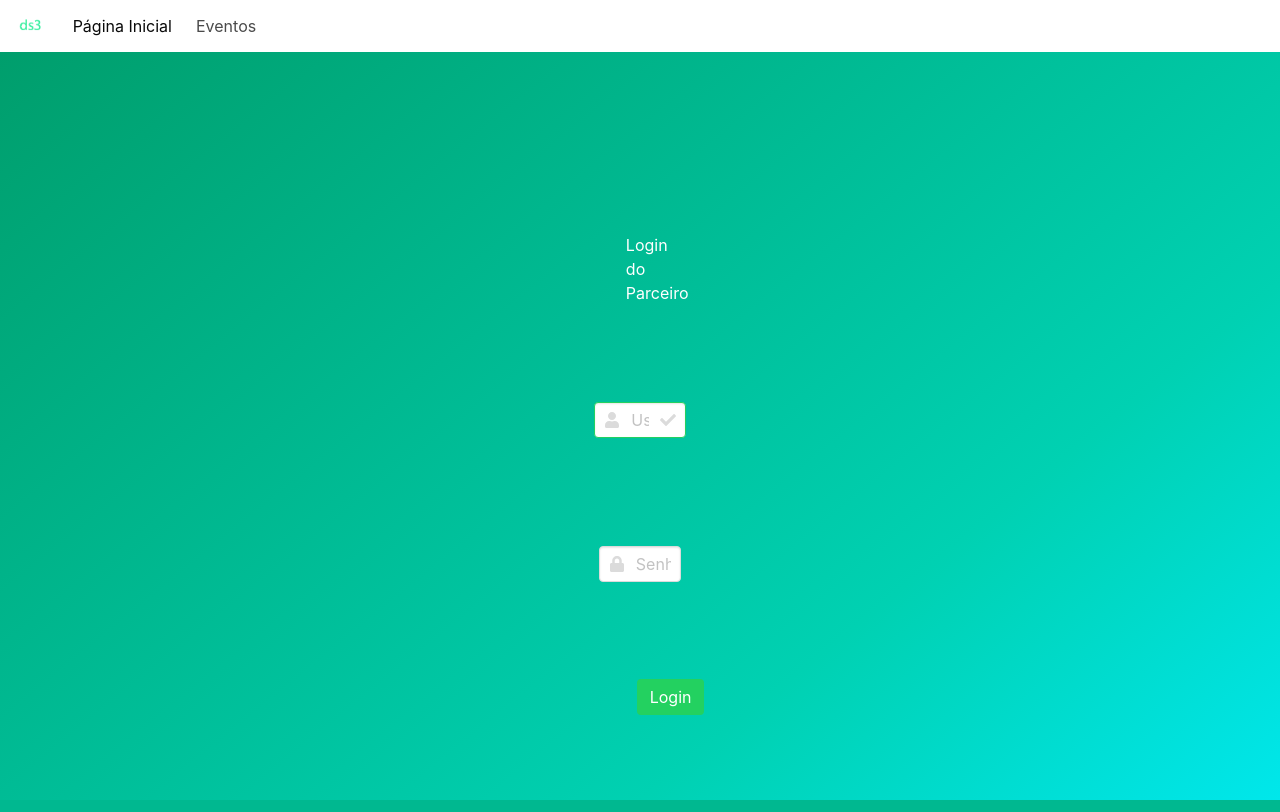
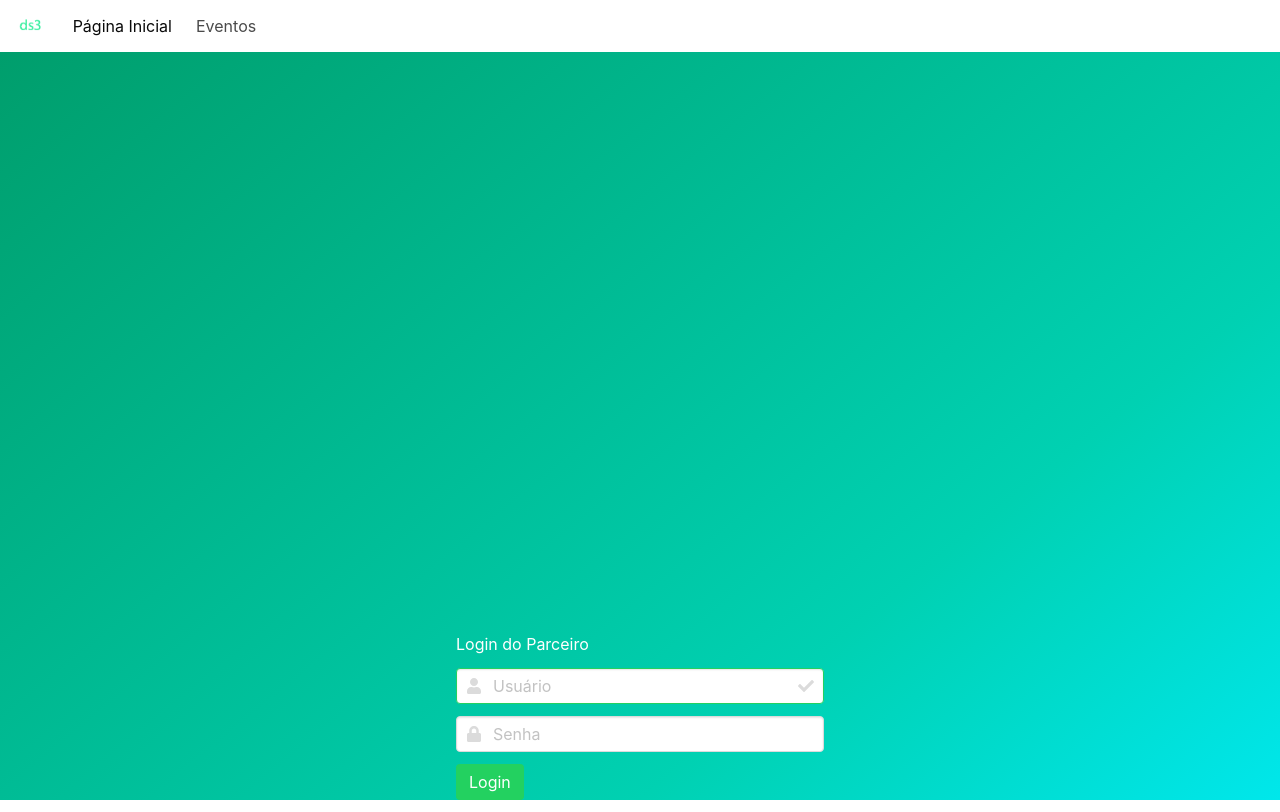
Before and after one commit to Wichrowski/projetods3, a Flask app: page / in a window 1280 px wide. Run offline with Flask 2, Linux system fonts and the light colour scheme; some libraries are stand-ins or nearby versions.

Commit message:
Adicionando login_parceiro.css

```diff
--- /dev/null
+++ b/templates/login_parceiro.css
@@ -0,0 +1,5 @@
+#login {
+	display: flex;
+	align-items: center;
+    justify-content: center;
+}
--- a/templates/login_parceiro.html
+++ b/templates/login_parceiro.html
@@ -6,6 +6,7 @@
   <meta name="viewport" content="width=device-width, initial-scale=1">
   <title>Login do Parceiro</title>
   <link rel="stylesheet" href="https://cdnjs.cloudflare.com/ajax/libs/bulma/0.7.4/css/bulma.min.css">
+  <link rel="stylesheet" href=".login_parceiro.css">
   <script defer src="https://use.fontawesome.com/releases/v5.3.1/js/all.js"></script>
 </head>
 
@@ -38,6 +39,8 @@
       </div>
     </div>
 
+    <div id="login">
+
       <div class="container">
 
         <div class="columns">
@@ -51,7 +54,9 @@
 
       </div>
 
-    <div class="container" <div class="columns">
+      <div class="container">
+
+        <div class="columns">
           <div class="column is-4 is-offset-4">
 
             <div class="control has-icons-left has-icons-right">
@@ -69,7 +74,9 @@
 
       </div>
 
-    <div class="container" <div class="columns">
+      <div class="container">
+
+        <div class="columns">
           <div class="column is-4 is-offset-4">
 
             <div class="field">
@@ -104,6 +111,9 @@
 
       </div>
 
+    </div>
+
+
 
   </section>
 
```
Lines whose indentation alone changed are shown as unchanged.
